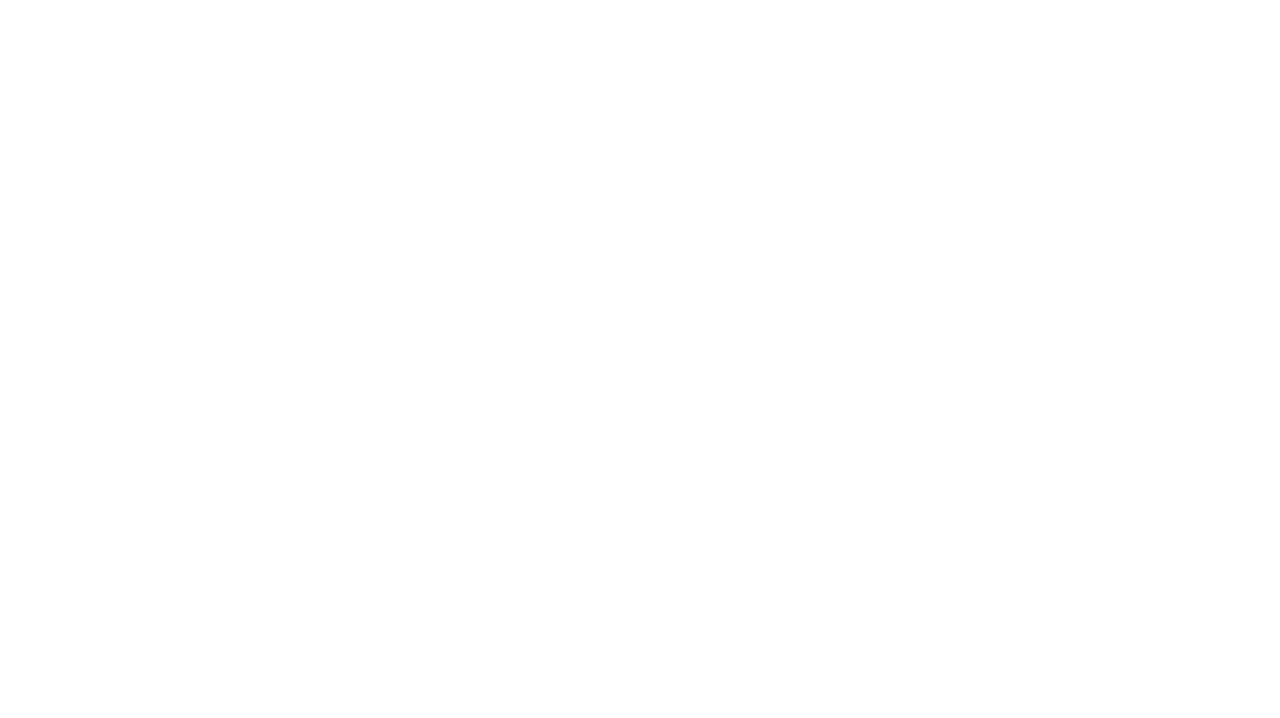
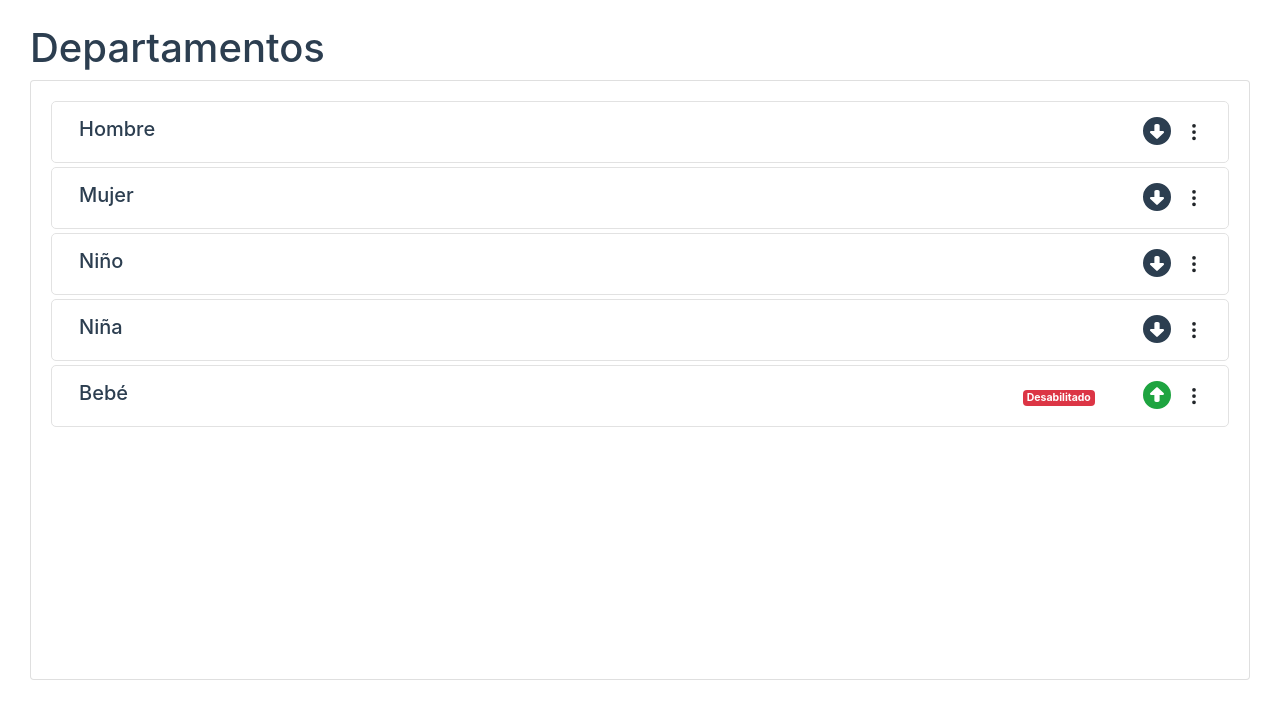
Before and after one commit to Tlacuano/tienda_ropa, a Vue app in the folder tienda_ropa/: page / in a window 1280 px wide. Shown: the top 718 px of the page. Built offline with nearby package versions, Linux system fonts and the light colour scheme.

Commit message:
[add] archivos departamento

```diff
--- a/tienda_ropa/src/App.vue
+++ b/tienda_ropa/src/App.vue
@@ -4,6 +4,7 @@ import Vue from 'vue'
 export default Vue.extend({
   name: 'App',
   components: {
+    DepartamentsManagment : () => import('./modules/department/DepartmentsManagment.vue')
   },
 })
 </script>
@@ -11,6 +12,7 @@ export default Vue.extend({
 <template>
   <div id="app">
     <b-container fluid>
+          <DepartamentsManagment />
     </b-container>
   </div>
 </template>
--- /dev/null
+++ b/tienda_ropa/src/modules/department/DepartmentsManagment.vue
@@ -0,0 +1,126 @@
+<template>
+    <b-container fluid>
+        <b-row class="mt-4">
+            <b-col>
+                <h1>Departamentos</h1>
+            </b-col>
+        </b-row>
+        <b-row>
+            <b-col cols="12">
+                <b-card class="container-departments">
+                    <section v-for="departament in departments" :key="departament.id">
+                        <div class="mb-1 container-department">
+                            <b-row no-gutters>
+                                <b-col class="ml-3">
+                                    <h5 class="mt-1">{{departament.name}}</h5>
+                                </b-col>
+                                <b-col cols="auto" class="pt-2 px-5">
+                                    <b-badge
+                                        variant="danger"
+                                        class="mb-1"
+                                        v-if="departament.status !== 'habilidato'"
+                                    >
+                                        Desabilitado
+                                    </b-badge>
+                                </b-col>
+                                <b-col cols="auto">
+                                    <font-awesome-icon
+                                        v-b-tooltip.hover="'Deshabilitar'"
+                                        icon="circle-down"
+                                        size="2xl"
+                                        v-if="departament.status === 'habilidato'"
+                                        class="selectable pt-1"
+
+                                    />
+                                    <font-awesome-icon
+                                        v-b-tooltip.hover="'Habilitar'"
+                                        icon="circle-up"
+                                        size="2xl"
+                                        v-else
+                                        style="color: #1ea440;"
+                                        class="selectable pt-1"
+                                    />
+                                </b-col>
+                                <b-col cols="auto">
+                                    <b-dropdown   variant="link-dark" toggle-class="text-decoration-none" no-caret >
+                                        <template #button-content>
+                                            <b-icon icon="three-dots-vertical"></b-icon>
+                                        </template>
+                                        <b-dropdown-item @click="EliminarOpinion(opinion)" >
+                                            <span>Eliminar&nbsp;&nbsp;&nbsp;&nbsp;&nbsp;&nbsp;&nbsp;
+                                            <font-awesome-icon icon="trash"/></span>
+                                        </b-dropdown-item>
+                                        <b-dropdown-item @click="EliminarOpinion(opinion)" >
+                                            <span>Editar&nbsp;&nbsp;&nbsp;&nbsp;&nbsp;&nbsp;&nbsp;&nbsp;&nbsp;&nbsp;
+                                            <font-awesome-icon icon="pen"/></span>
+                                        </b-dropdown-item>
+                                    </b-dropdown>
+                                </b-col>
+                            </b-row>
+                        </div>
+                    </section>
+                </b-card>
+            </b-col>
+        </b-row>
+    </b-container>
+</template>
+
+<script lang="ts">
+import Vue from 'vue';
+
+export default Vue.extend({
+    name: 'DepartmentsManagment',
+    data() {
+        return {
+            departments: [
+                {
+                    id: 1,
+                    name: 'Hombre',
+                    status: 'habilidato',
+                },
+                {
+                    id: 2,
+                    name: 'Mujer',
+                    status: 'habilidato',
+                },
+                {
+                    id: 3,
+                    name: 'Niño',
+                    status: 'habilidato',
+                },
+                {
+                    id: 4,
+                    name: 'Niña',
+                    status: 'habilidato',
+                },
+                {
+                    id: 5,
+                    name: 'Bebé',
+                    status: 'deshabilidato',
+                },
+            ]
+        }
+    },
+    methods: {
+
+    },
+    mounted() {
+
+    }
+});
+</script>
+
+
+<style>
+    .container-departments{
+        height: 75vh !important;
+        overflow-y: scroll;
+    }
+
+    .container-department{
+        border: 1px solid #e2e2e2;
+        border-radius: 5px;
+        padding: 11px;
+
+    }
+</style>
```
Also changed, not shown: tienda_ropa/src/modules/user/UserManagment.vue (+1 -7 lines), tienda_ropa/src/modules/category/CategoriesManagment.vue (added).
